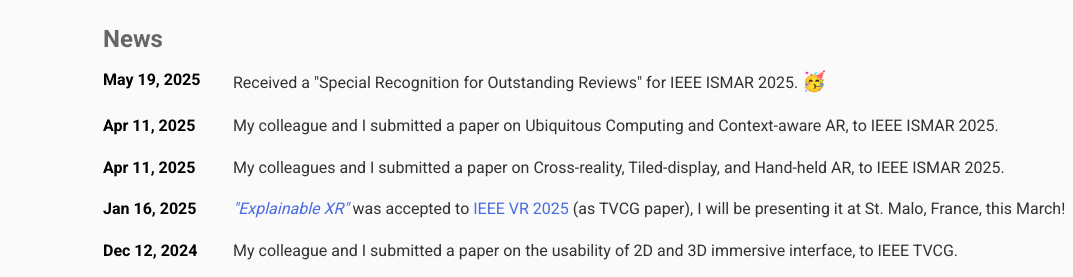
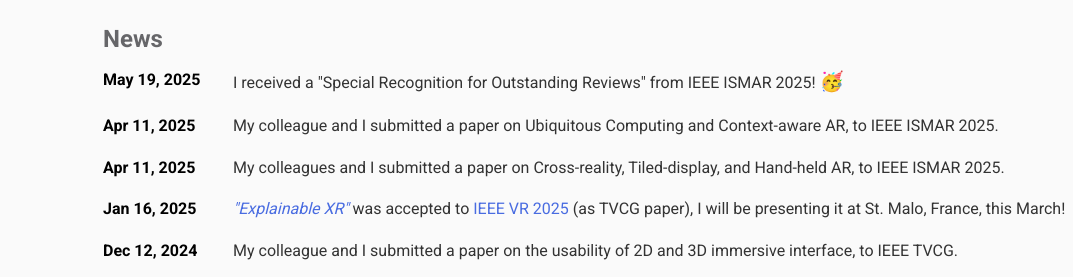
Before and after one commit to yoonsang0910/personal_page, a plain HTML site: page index.html in a window 1280 px wide. Shown: the part 454-731 px from the top of the page, 207-1280 px from the left. Drawn offline with Linux system fonts and the light colour scheme; no server answers; some icons are missing.

Commit message:
News update

```diff
--- a/index.html
+++ b/index.html
@@ -70,7 +70,7 @@
                 <ul>
                     <li>
                         <span class="news-date">May 19, 2025</span>
-                        <span class="news-content"> Received a "Special Recognition for Outstanding Reviews" for IEEE ISMAR 2025. <span class="emoji">🥳</span></span>
+                        <span class="news-content"> I received a "Special Recognition for Outstanding Reviews" from IEEE ISMAR 2025! <span class="emoji">🥳</span></span>
                     </li>
                     <li>
                         <span class="news-date">Apr 11, 2025</span>
```
